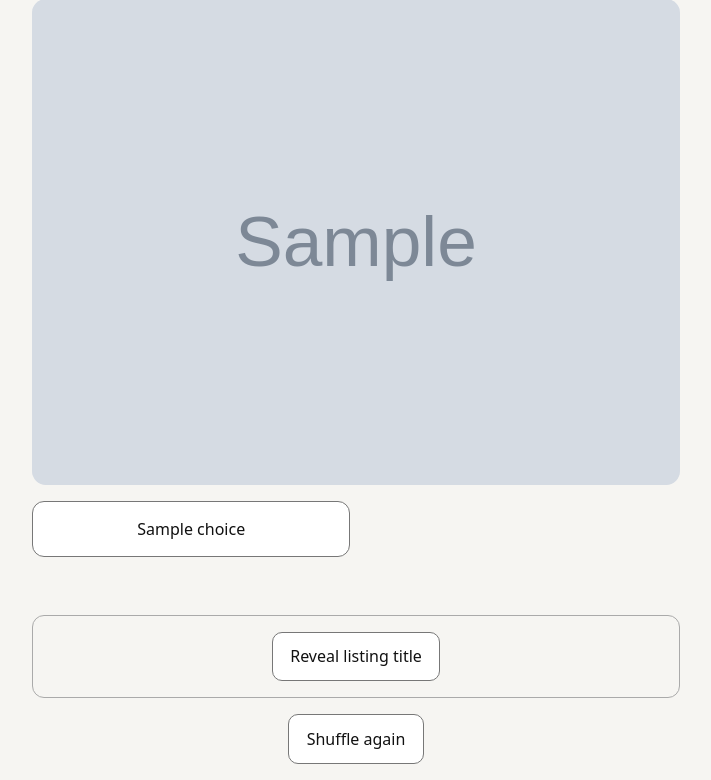
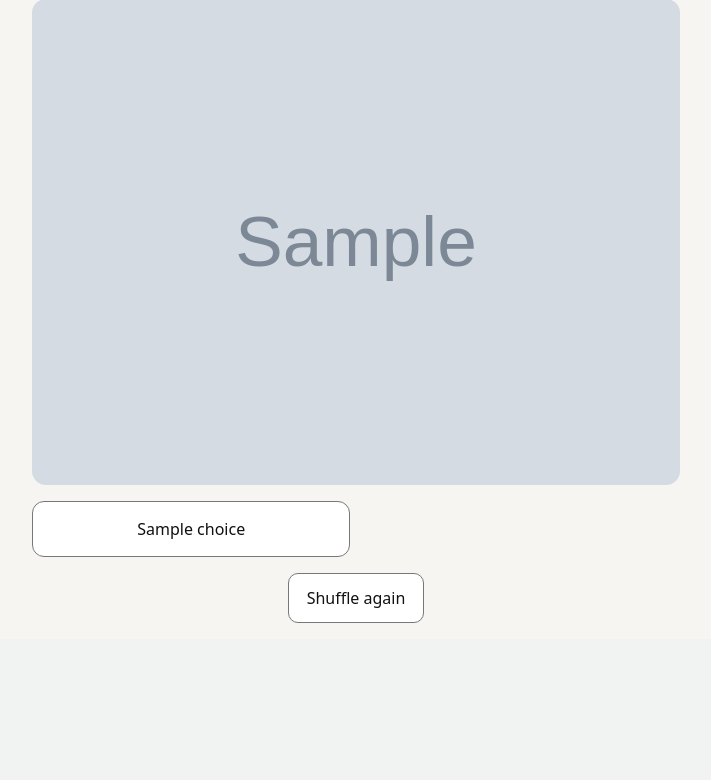
Before and after one commit to Lithill/GemstoneCabFinder, a Flask app: template favourite_feed/templates/gemstone_quiz.html in a window 1280 px wide. Shown: the part 185-965 px from the top of the page, without its empty margins (284-995 px from the left). After the commit the page ends 808 px from the top, so only its background shows below. Run offline with Flask 3, Linux system fonts and the light colour scheme; the template is opened without the code that fills it: most values are stand-ins (such as "Sample title", 1, 10 or a date in 2020); grey boxes marked "Sample" are stand-in pictures; data that the repository does not hold is empty.

Commit message:
Replace quiz photo with correct gemstone and feedback after choice

```diff
--- a/favourite_feed/templates/gemstone_quiz.html
+++ b/favourite_feed/templates/gemstone_quiz.html
@@ -12,12 +12,17 @@
 .quiz details{margin:1rem 0;padding:1rem;border:1px solid #aaa;border-radius:12px}
 .quiz details strong{display:block;margin:1rem 0;overflow-wrap:anywhere;font-size:1.15rem}
 .quiz details[open] summary{background:#e9f3e9}
+.choices[hidden]{display:none}
 .choices{display:grid;grid-template-columns:repeat(2,minmax(0,1fr));gap:.7rem;margin:1rem 0}
 .choices button{padding:1rem .5rem;min-height:3.5rem;border:1px solid #777;border-radius:12px;background:white;color:#111;font:inherit;cursor:pointer}
 .choices button:disabled{cursor:default;opacity:1}
 .choices button.correct{border:3px solid #287347;background:#e9f6ee}
 .choices button.wrong{border:3px solid #b73a3a;background:#ffebeb}
-#feedback{font-weight:bold;min-height:1.6rem}
+#answer-panel{display:grid;place-content:center;gap:1rem;min-height:280px;padding:2rem 1rem;border:1px solid #aaa;border-radius:14px;background:#f4f5f6}
+#answer-panel[hidden]{display:none}
+#answer-panel h2{font-size:1.6rem;margin:0}
+#feedback{font-weight:bold;font-size:1.2rem;margin:0}
+#listing-title{overflow-wrap:anywhere}
 @media(max-width:420px){.choices{grid-template-columns:1fr}}
 </style>
 </head>
@@ -27,12 +32,15 @@
 <p>Choose one of four gemstones. The seller’s identification and listing title appear immediately. Nothing is recorded.</p>
 {% if item %}
 <p>Photo {{ position + 1 }} of {{ total }}</p>
-<img class="quiz-photo" src="{{ item.photo }}" alt="Unlabelled gemstone listing photograph; reveal the title below" referrerpolicy="no-referrer">
+<img id="quiz-photo" class="quiz-photo" src="{{ item.photo }}" alt="Unlabelled gemstone listing photograph; reveal the title below" referrerpolicy="no-referrer">
+<section id="answer-panel" hidden aria-live="polite">
+<p id="feedback" role="status"></p>
+<h2>{{ answer }}</h2>
+<p id="listing-title"><strong>Etsy listing title:</strong> {{ item.title }}</p>
+{% if item.listing_url and item.listing_url.startswith('https://www.etsy.com/') %}<p><a href="{{ item.listing_url }}" target="_blank" rel="noopener noreferrer">View on Etsy</a></p>{% endif %}
+<small>Seller's identification; not independently verified.</small>
+</section>
 <div class="choices" aria-label="Choose a gemstone">{% for choice in choices %}<button type="button" class="quiz-choice" data-correct="{{ 'yes' if choice == answer else 'no' }}">{{ choice }}</button>{% endfor %}</div>
-<p id="feedback" role="status" aria-live="polite"></p>
-<details id="listing-answer"><summary>Reveal listing title</summary><strong>{{ item.title }}</strong>
-{% if item.listing_url and item.listing_url.startswith('https://www.etsy.com/') %}<a href="{{ item.listing_url }}" target="_blank" rel="noopener noreferrer">View on Etsy</a>{% endif %}
-<p><small>Listing titles are seller descriptions, not independently verified identifications.</small></p></details>
 <div class="quiz-controls">
 {% if position > 0 %}<a href="{{ url_for('gemstone_quiz',position=position-1,seed=seed) }}">← Previous photo</a>{% endif %}
 {% if position + 1 < total %}<a href="{{ url_for('gemstone_quiz',position=position+1,seed=seed) }}">Next photo →</a>{% else %}<a href="{{ url_for('gemstone_quiz',position=0) }}">Shuffle again</a>{% endif %}
@@ -42,7 +50,9 @@
 <script>
 const buttons = Array.from(document.querySelectorAll('.quiz-choice'));
 const feedback = document.getElementById('feedback');
-const answer = document.getElementById('listing-answer');
+const answerPanel = document.getElementById('answer-panel');
+const photo = document.getElementById('quiz-photo');
+const choices = document.querySelector('.choices');
 buttons.forEach(button => button.addEventListener('click', () => {
   if (buttons.some(b => b.disabled)) return;
   const correct = button.dataset.correct === 'yes';
@@ -52,7 +62,9 @@ buttons.forEach(button => button.addEventListener('click', () => {
   });
   if (!correct) button.classList.add('wrong');
   feedback.textContent = correct ? 'Correct — according to the seller!' : 'Not quite — the seller listed another gemstone.';
-  answer.open = true;
+  photo.hidden = true;
+  choices.hidden = true;
+  answerPanel.hidden = false;
 }));
 </script>
 </body></html>
```
